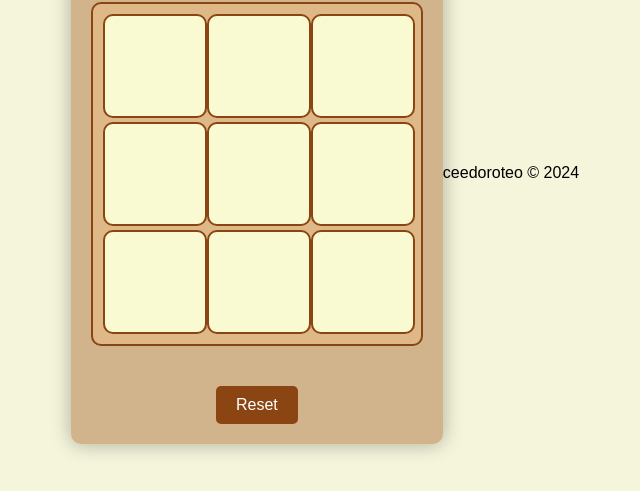
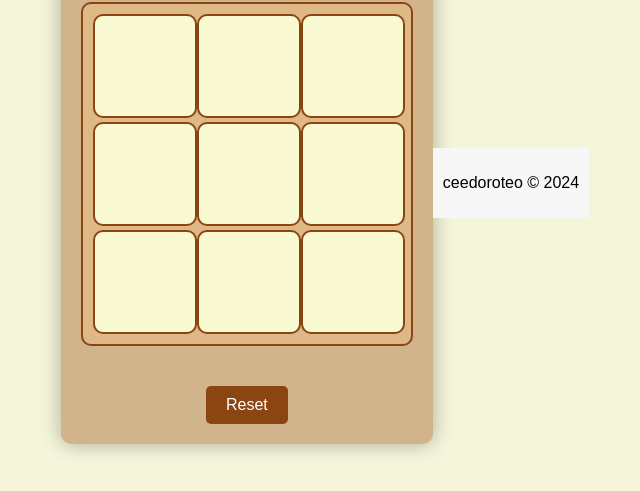
Before and after one commit to ceedoroteo/tic-tac-panda-hog, a plain HTML site: page index.html in a window 1280 px wide. Shown: the part 227-718 px from the top of the page, without its empty margins (315-955 px from the left). Drawn offline with Linux system fonts and the light colour scheme.

Commit message:
Update style.css

```diff
--- a/style.css
+++ b/style.css
@@ -72,3 +72,9 @@ button {
 button:hover {
     background-color: #a0522d; /* Sienna */
 }
+.footer {
+    text-align: center;
+    margin-top: 20px;
+    padding: 10px;
+    background-color: #f7f7f7;
+}
```
